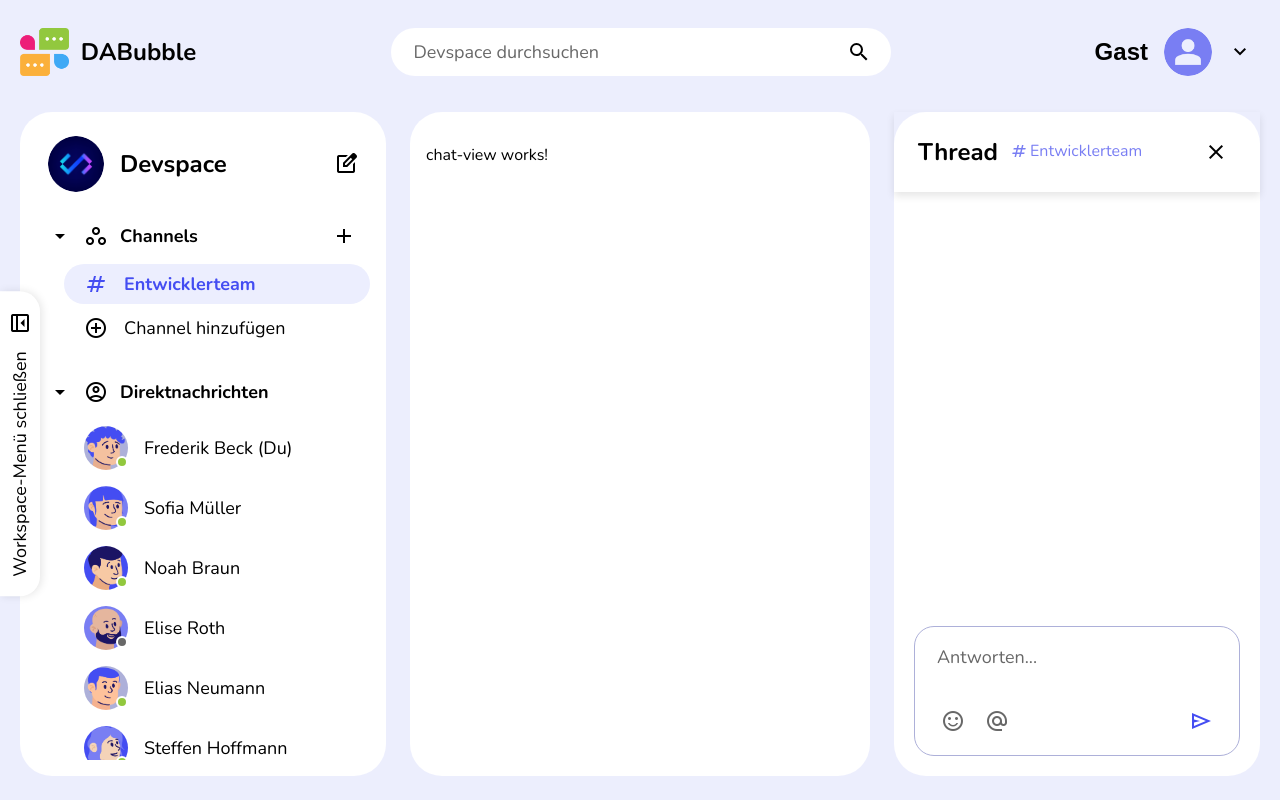
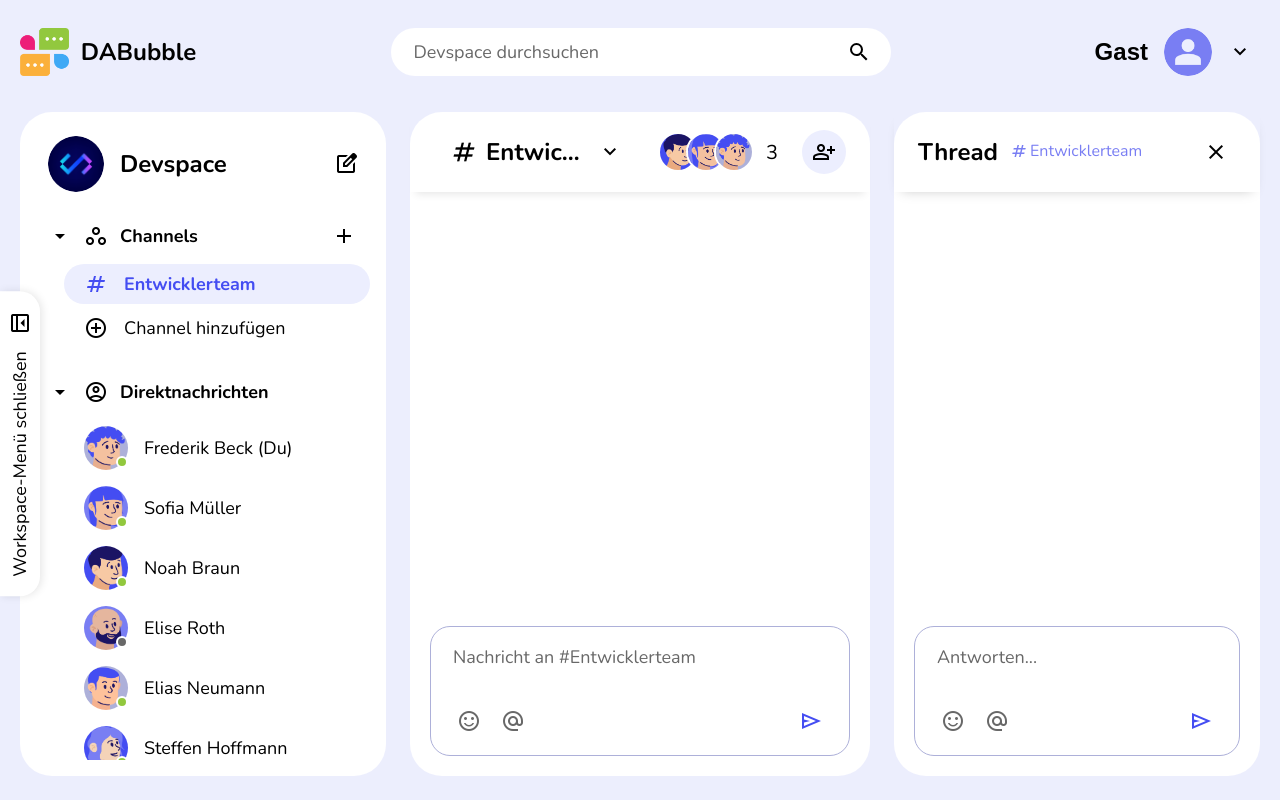
Before and after one commit to ChristopherBraun196/DA-Bubble, an Angular app: page /main in a window 1280 px wide. Built offline with nearby package versions, Linux system fonts and the light colour scheme.

Commit message:
chat view html & style

```diff
--- a/src/app/pages/chat/chat-header/chat-header.html
+++ b/src/app/pages/chat/chat-header/chat-header.html
@@ -1 +1,20 @@
-<p>chat-header works!</p>
+<header class="chat-header">
+  <button class="chat-header__channel" type="button">
+    <span class="material-symbols-outlined chat-header__hash">tag</span>
+    <span class="chat-header__name">{{ channelName() }}</span>
+    <span class="material-symbols-outlined">expand_more</span>
+  </button>
+
+  <div class="chat-header__members">
+    <button class="chat-header__avatars" type="button" aria-label="Mitglieder anzeigen">
+      @for (member of members(); track member) {
+        <img class="chat-header__avatar" [src]="member" alt="" />
+      }
+      <span class="chat-header__count">{{ members().length }}</span>
+    </button>
+
+    <button class="chat-header__add" type="button" aria-label="Mitglieder hinzufügen">
+      <span class="material-symbols-outlined">person_add</span>
+    </button>
+  </div>
+</header>
--- a/src/app/pages/chat/chat-header/chat-header.scss
+++ b/src/app/pages/chat/chat-header/chat-header.scss
@@ -0,0 +1,103 @@
+.chat-header {
+  display: flex;
+  align-items: center;
+  justify-content: space-between;
+  gap: 16px;
+  padding: 16px 24px;
+
+  box-shadow: 0 8px 8px -6px rgba(0, 0, 0, 0.1);
+}
+
+.chat-header__channel {
+  display: flex;
+  align-items: center;
+  gap: 8px;
+  min-width: 0;
+  padding: 8px 16px;
+  border: none;
+  border-radius: 30px;
+  background: transparent;
+  color: #000000;
+  font-family: inherit;
+  cursor: pointer;
+  transition: background-color 150ms ease, color 150ms ease;
+
+  &:hover {
+    background-color: #eceefe;
+    color: #444df2;
+  }
+}
+
+.chat-header__hash {
+  font-size: 28px;
+}
+
+.chat-header__name {
+  font-size: 24px;
+  font-weight: 700;
+  overflow: hidden;
+  text-overflow: ellipsis;
+  white-space: nowrap;
+}
+
+.chat-header__members {
+  display: flex;
+  align-items: center;
+  gap: 12px;
+  flex: 0 0 auto;
+}
+
+.chat-header__avatars {
+  display: flex;
+  align-items: center;
+  padding: 4px 12px 4px 4px;
+  border: none;
+  border-radius: 30px;
+  background: transparent;
+  color: #000000;
+  font-family: inherit;
+  cursor: pointer;
+  transition: background-color 150ms ease;
+
+  &:hover {
+    background-color: #eceefe;
+  }
+}
+
+.chat-header__avatar {
+  width: 40px;
+  height: 40px;
+  border: 2px solid #ffffff;
+  border-radius: 50%;
+  object-fit: cover;
+
+  /* Die Avatare ueberlappen sich leicht. */
+  & + & {
+    margin-left: -12px;
+  }
+}
+
+.chat-header__count {
+  margin-left: 12px;
+  font-size: 20px;
+}
+
+.chat-header__add {
+  display: flex;
+  align-items: center;
+  justify-content: center;
+  width: 44px;
+  height: 44px;
+  padding: 0;
+  border: none;
+  border-radius: 50%;
+  background-color: #eceefe;
+  color: #000000;
+  cursor: pointer;
+  transition: background-color 150ms ease, color 150ms ease;
+
+  &:hover {
+    background-color: #444df2;
+    color: #ffffff;
+  }
+}
--- a/src/app/pages/chat/chat-header/chat-header.ts
+++ b/src/app/pages/chat/chat-header/chat-header.ts
@@ -1,4 +1,4 @@
-import { Component } from '@angular/core';
+import { Component, input } from '@angular/core';
 
 @Component({
   imports: [],
@@ -6,4 +6,8 @@ import { Component } from '@angular/core';
   styleUrl: './chat-header.scss',
   templateUrl: './chat-header.html',
 })
-export class ChatHeader {}
+export class ChatHeader {
+  readonly channelName = input.required<string>();
+  /** Platzhalter-Avatare, kommen spaeter aus Firebase. */
+  readonly members = input<string[]>([]);
+}
--- a/src/app/pages/chat/chat-view/chat-view.html
+++ b/src/app/pages/chat/chat-view/chat-view.html
@@ -1 +1,10 @@
-<p>chat-view works!</p>
+<div class="chat">
+  <app-chat-header [channelName]="channelName()" [members]="members()" />
+
+  <!-- Nachrichten kommen spaeter aus Firebase. -->
+  <div class="chat__messages"></div>
+
+  <div class="chat__input">
+    <app-message-input [placeholder]="placeholder()" />
+  </div>
+</div>
--- a/src/app/pages/chat/chat-view/chat-view.scss
+++ b/src/app/pages/chat/chat-view/chat-view.scss
@@ -1,7 +1,24 @@
 :host {
   display: block;
   flex: 1;
+  min-height: 0;
   background-color: #ffffff;
   border-radius: 32px;
-  padding: 16px;
 }
+
+.chat {
+  display: flex;
+  flex-direction: column;
+  height: 100%;
+}
+
+.chat__messages {
+  flex: 1;
+  min-height: 0;
+  overflow-y: auto;
+  padding: 24px 40px;
+}
+
+.chat__input {
+  padding: 0 20px 20px;
+}
--- a/src/app/pages/chat/chat-view/chat-view.ts
+++ b/src/app/pages/chat/chat-view/chat-view.ts
@@ -1,9 +1,22 @@
-import { Component } from '@angular/core';
+import { Component, computed, signal } from '@angular/core';
+import { ChatHeader } from '../chat-header/chat-header';
+import { MessageInput } from '../message-input/message-input';
 
 @Component({
-  imports: [],
+  imports: [ChatHeader, MessageInput],
   selector: 'app-chat-view',
   styleUrl: './chat-view.scss',
   templateUrl: './chat-view.html',
 })
-export class ChatView {}
+export class ChatView {
+  /** Platzhalter, kommt spaeter aus Firebase. */
+  protected readonly channelName = signal('Entwicklerteam');
+
+  protected readonly members = signal<string[]>([
+    '/img/Profile_picture_3.png',
+    '/img/Profile_picture_2.png',
+    '/img/Profile_picture_1.png',
+  ]);
+
+  protected readonly placeholder = computed(() => `Nachricht an #${this.channelName()}`);
+}
--- a/src/app/pages/chat/message-input/message-input.html
+++ b/src/app/pages/chat/message-input/message-input.html
@@ -1 +1,22 @@
-<p>message-input works!</p>
+<form class="message-input" (submit)="$event.preventDefault()">
+  <textarea
+    class="message-input__field"
+    name="message"
+    rows="2"
+    [placeholder]="placeholder()"
+    [attr.aria-label]="placeholder()"
+  ></textarea>
+
+  <div class="message-input__actions">
+    <button class="message-input__icon" type="button" aria-label="Emoji einfügen">
+      <span class="material-symbols-outlined">sentiment_satisfied</span>
+    </button>
+    <button class="message-input__icon" type="button" aria-label="Person erwähnen">
+      <span class="material-symbols-outlined">alternate_email</span>
+    </button>
+
+    <button class="message-input__send" type="submit" aria-label="Senden">
+      <span class="material-symbols-outlined">send</span>
+    </button>
+  </div>
+</form>
--- a/src/app/pages/chat/message-input/message-input.scss
+++ b/src/app/pages/chat/message-input/message-input.scss
@@ -0,0 +1,68 @@
+.message-input {
+  display: flex;
+  flex-direction: column;
+  gap: 8px;
+  padding: 16px 20px;
+  border: 1px solid #adb0d9;
+  border-radius: 20px;
+}
+
+.message-input__field {
+  border: none;
+  outline: none;
+  resize: none;
+  background: transparent;
+  font-family: inherit;
+  font-size: 18px;
+  color: #000000;
+
+  &::placeholder {
+    color: #686868;
+  }
+}
+
+.message-input__actions {
+  display: flex;
+  align-items: center;
+  gap: 8px;
+}
+
+.message-input__icon {
+  display: flex;
+  align-items: center;
+  justify-content: center;
+  width: 36px;
+  height: 36px;
+  padding: 0;
+  border: none;
+  border-radius: 50%;
+  background: transparent;
+  color: #686868;
+  cursor: pointer;
+  transition: background-color 150ms ease, color 150ms ease;
+
+  &:hover {
+    background-color: #eceefe;
+    color: #444df2;
+  }
+}
+
+.message-input__send {
+  display: flex;
+  align-items: center;
+  justify-content: center;
+  width: 36px;
+  height: 36px;
+  margin-left: auto;
+  padding: 0;
+  border: none;
+  border-radius: 50%;
+  background: transparent;
+  color: #444df2;
+  cursor: pointer;
+  transition: background-color 150ms ease;
+
+  &:hover {
+    background-color: #eceefe;
+  }
+}
--- a/src/app/pages/chat/message-input/message-input.ts
+++ b/src/app/pages/chat/message-input/message-input.ts
@@ -1,4 +1,4 @@
-import { Component } from '@angular/core';
+import { Component, input } from '@angular/core';
 
 @Component({
   imports: [],
@@ -6,4 +6,6 @@ import { Component } from '@angular/core';
   styleUrl: './message-input.scss',
   templateUrl: './message-input.html',
 })
-export class MessageInput {}
+export class MessageInput {
+  readonly placeholder = input('Nachricht schreiben');
+}
--- a/src/app/pages/thread/thread-header/thread-header.scss
+++ b/src/app/pages/thread/thread-header/thread-header.scss
@@ -4,7 +4,7 @@
   justify-content: space-between;
   gap: 16px;
   padding: 20px 24px;
-  box-shadow: 0 4px 8px rgba(0, 0, 0, 0.1);
+  box-shadow: 0 6px 12px -8px rgba(0, 0, 0, 0.25);
 }
 
 .thread-header__titles {
```
Also changed, not shown: 1 other file (tests, documents, lock files or other folders).
